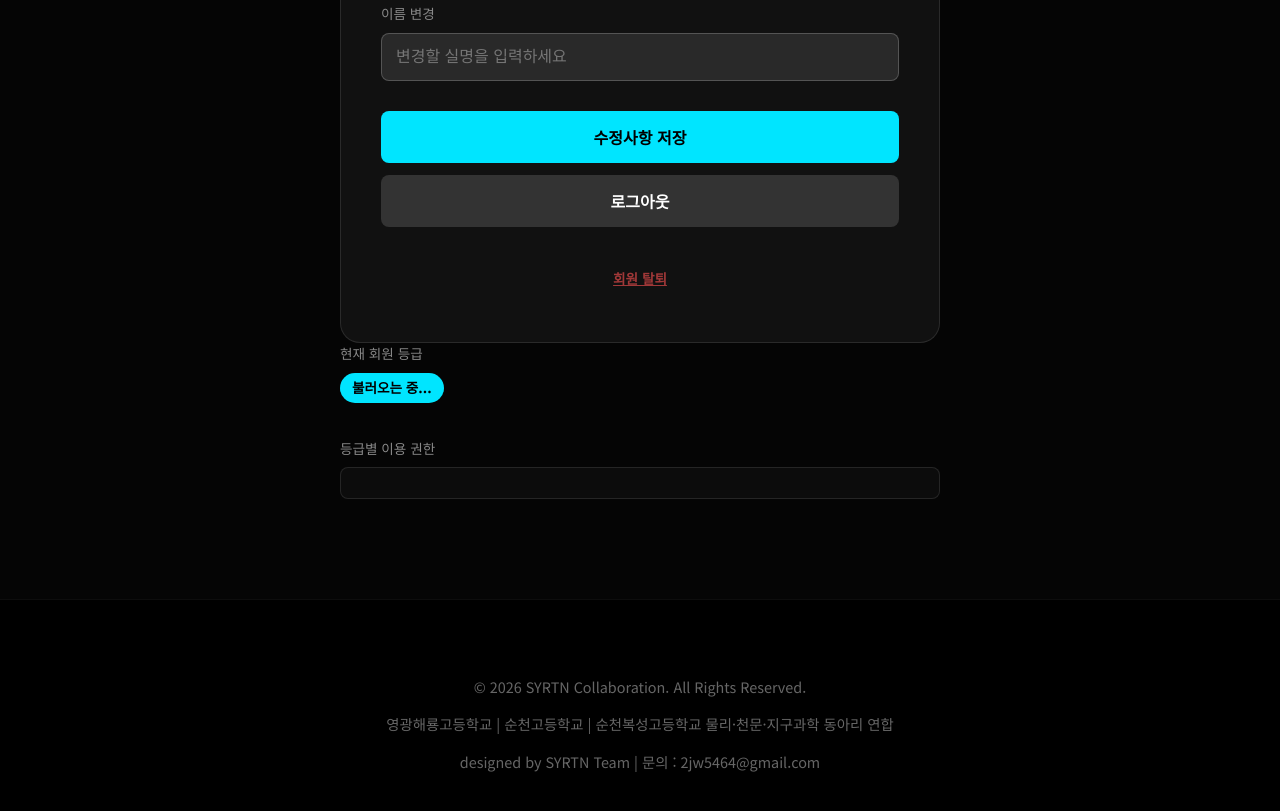
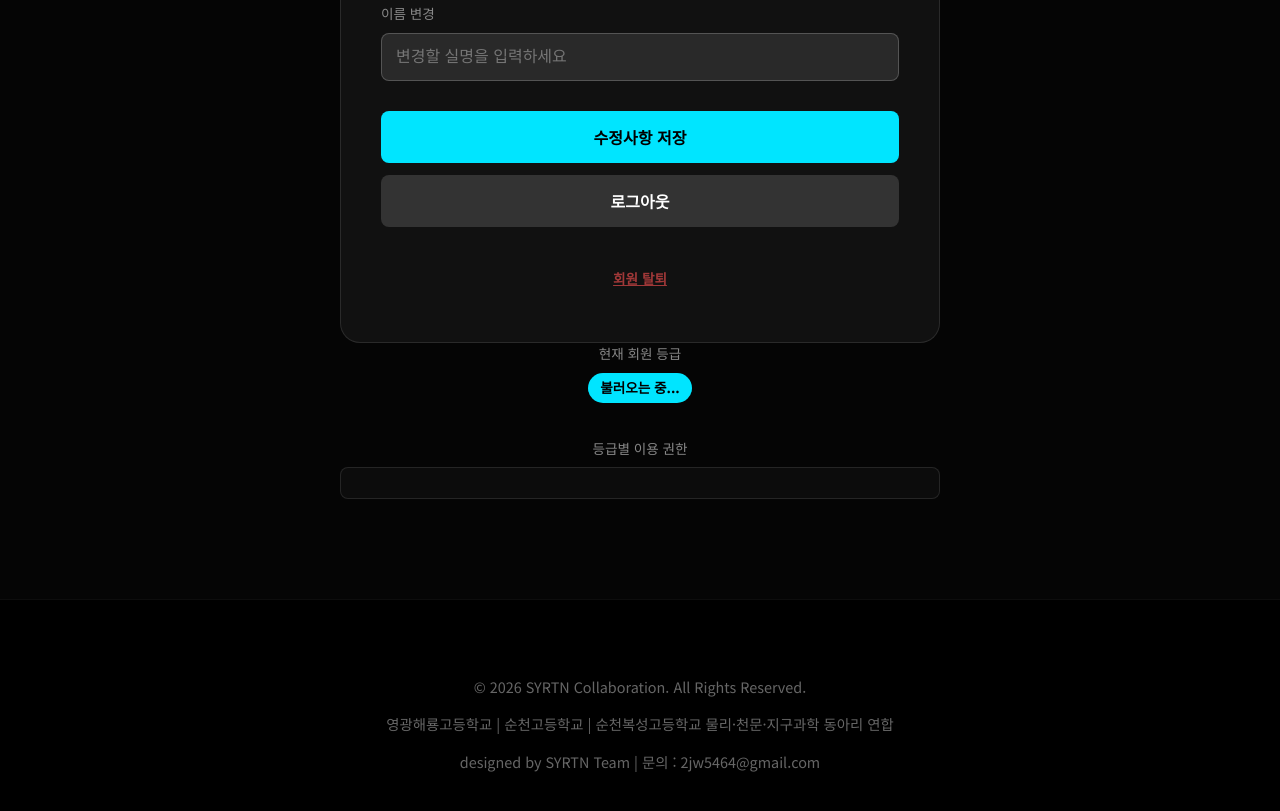
Before and after one commit to HQ-SYRTN/SYRTN, a plain HTML site: page mypage.html in a window 1280 px wide. Shown: the part 879-1690 px from the top of the page. Drawn offline with Linux system fonts and the light colour scheme; no server answers.

Commit message:
Update mypage.html

```diff
--- a/mypage.html
+++ b/mypage.html
@@ -234,7 +234,7 @@
         </div>
     </div>
 
-    <div class="info-group">
+    <div align = "center", class="info-group">
         <label>현재 회원 등급</label>
         <div id="display-role-badge" style="display: inline-block; padding: 4px 12px; border-radius: 20px; background: var(--accent); color: #000; font-weight: bold; font-size: 0.85rem; margin-bottom: 10px;">
             불러오는 중...
@@ -242,7 +242,7 @@
     </div>
 
 
-    <div class="info-group">
+    <div align = "center", class="info-group">
         <label>등급별 이용 권한</label>
         <div id="role-permissions" style="background: rgba(255,255,255,0.03); border: 1px solid rgba(255,255,255,0.1); padding: 15px; border-radius: 8px; font-size: 0.9rem;">
             <ul id="permission-list" style="margin: 0; padding-left: 20px; color: #bbb; line-height: 1.8;">
```
